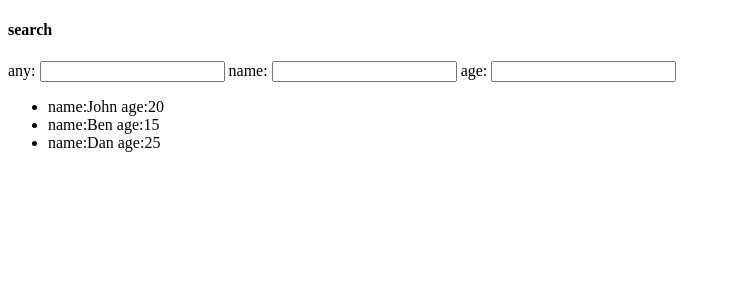
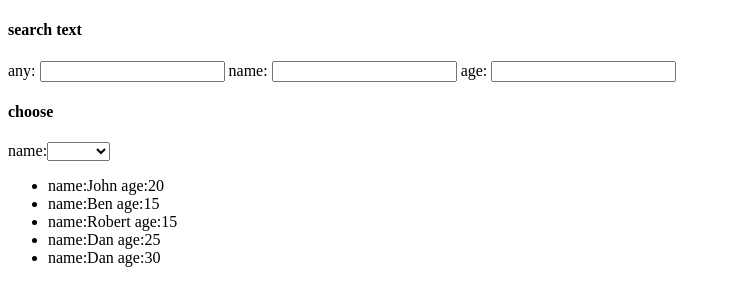
Before and after one commit to yosefs/angular-ui-router-example, a plain HTML site: page index.html in a window 1280 px wide. Shown: the whole page, without its empty margins (0-731 px from the left). Drawn offline with nearby package versions, Linux system fonts and the light colour scheme.

Commit message:
add filter works from select option area (have duplicated results-should fix)

```diff
--- a/index.html
+++ b/index.html
@@ -7,11 +7,17 @@
     <script src="js/controllers.js"></script>
 </head>
 <body ng-controller="AdminListCtrl">
-<div><h4>search</h4>
+<div>
+    <h4>search text</h4>
 any: <input ng-model="search.$">
 name: <input ng-model="search.name">
     age: <input ng-model="search.age">
 </div>
+<div><h4>choose</h4>
+    name:<select  ng-model="search.name">
+        <option ng-repeat="user in users">{{user.name}}</option>
+    </select>
+    </div>
 <ul>
     <li ng-repeat="user in users | filter:search">
     name:{{user.name}} age:{{user.age}}
--- a/js/controllers.js
+++ b/js/controllers.js
@@ -6,6 +6,22 @@ var adminApp = angular.module('adminApp', []);
 
 adminApp.controller('AdminListCtrl', function($scope) {
     $scope.users = [
-        {name: 'John',age:20},{name: 'Ben',age:15},{name: 'Dan',age:25}
+        {name: 'John',age:20},{name: 'Ben',age:15},{name: 'Robert',age:15},{name: 'Dan',age:25},{name: 'Dan',age:30}
     ];
 });
+
+/**
+adminApp.filter('reduceByName', function () {
+    return reduceBy(items,'name',choosen.name);
+});
+
+function reduceBy(items,key,value) {
+    var filtered = [];
+    for (var i = 0; i < items.length; i++) {
+        if(value===items[i][key]){
+            filtered.push(items[i]);
+        }
+    }
+    return filtered;
+};
+ */
```
